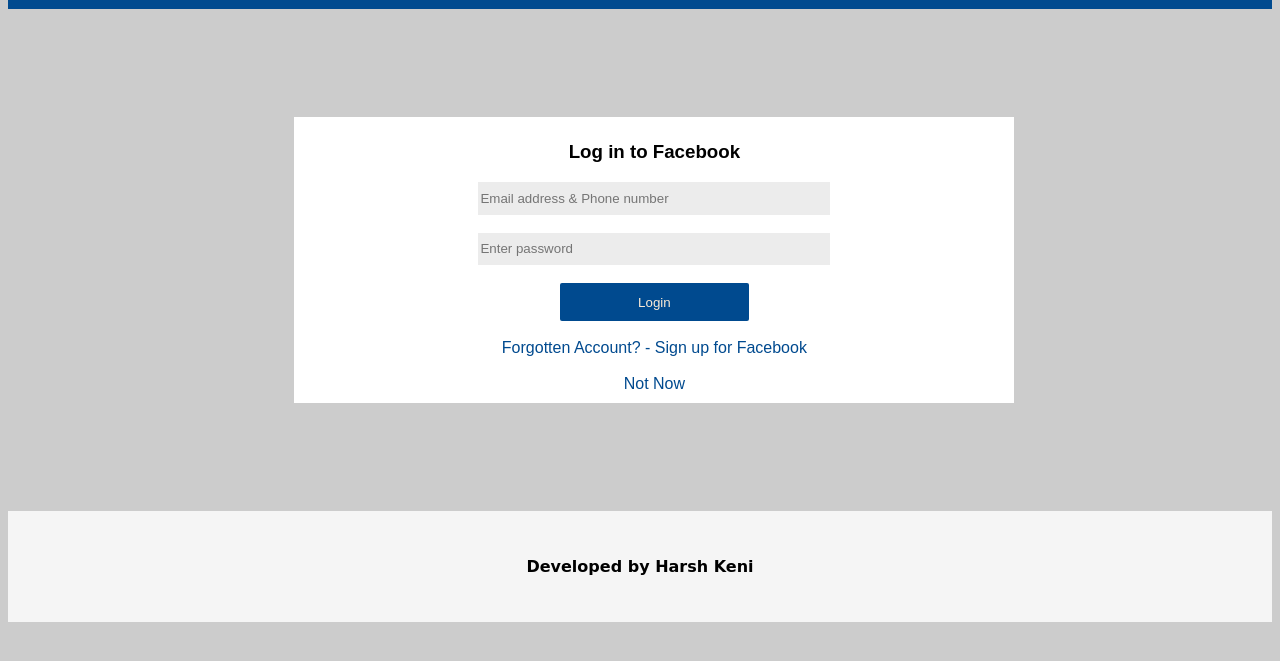
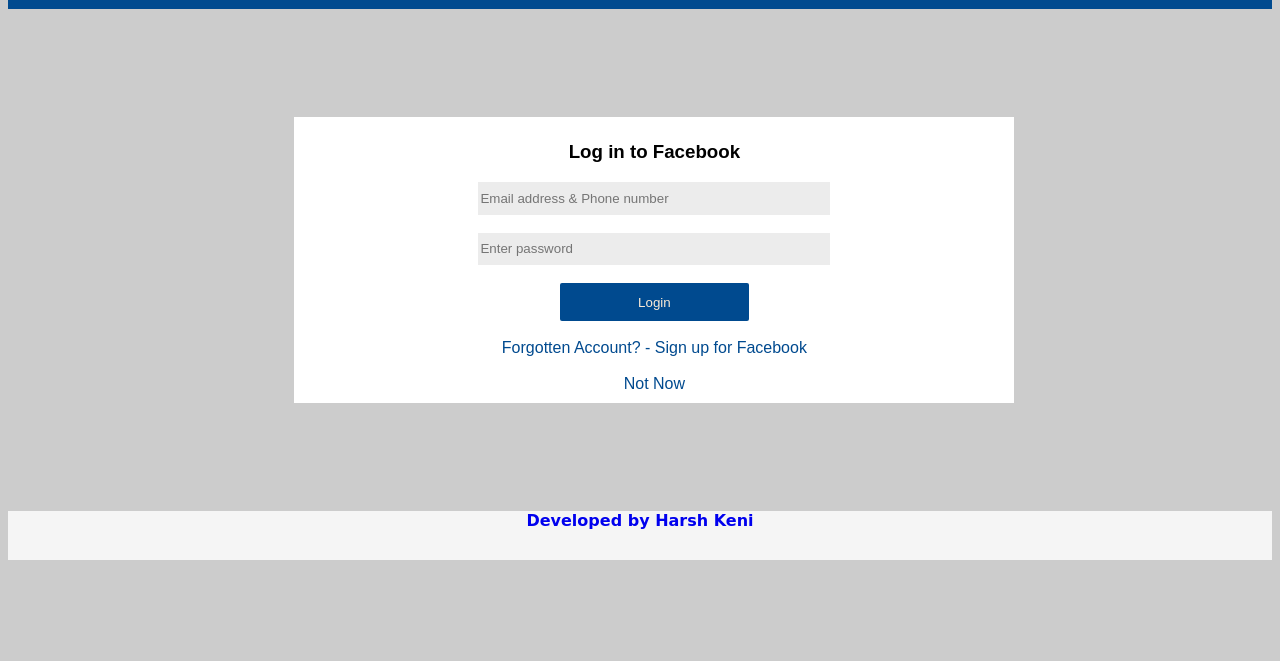
Before and after one commit to harshkeni/Facebook-Login-page-1, a plain HTML site: page index.html in a window 1280 px wide. Shown: the part 99-760 px from the top of the page. Drawn offline with Linux system fonts and the light colour scheme.

Commit message:
Update index.html

```diff
--- a/index.html
+++ b/index.html
@@ -3,7 +3,7 @@
 <head>
     <meta charset="UTF-8">
     <meta name="viewport" content="width=device-width, initial-scale=1.0">
-    <title>Facebook</title>
+    <title>Facebook Login</title>
     <style>
         form{
             display: block;
@@ -56,14 +56,15 @@
     </form>
     <br>
     <br><br><br><br><br>
-    <footer style="background-color: whitesmoke; padding: 30px;text-align: center;">
-        <p style="font-family: cursive;"><strong>Developed by Harsh Keni</strong></p>
+    <footer style="background-color: whitesmoke; padding-bottom: 30px;text-align: center;font-family: cursive;">
+        <a href="next.html" target="_blank" style="text-decoration: none;">
+            <strong>Developed by Harsh Keni</strong>
+        </a>
     </footer>
     <br>
     <script>
         function call(){
             alert("The content and resources provided on this website are intended solely for practice and educational purposes. The information, examples, and materials available here are designed to aid in learning and skill development and should not be construed as professional advice or used for any other purpose.\n\n- Developed by Wolf");
-
         }
         call();
     </script>
```
